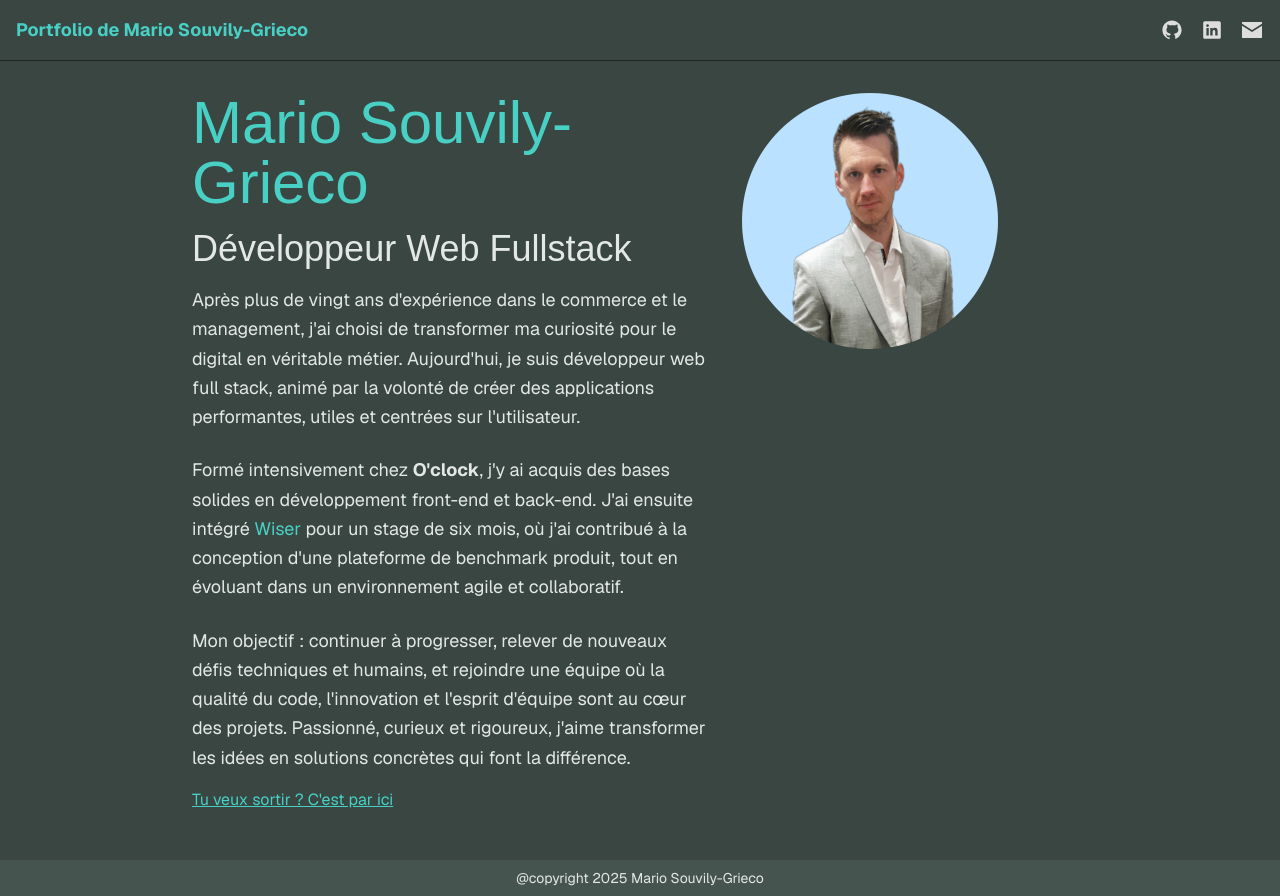
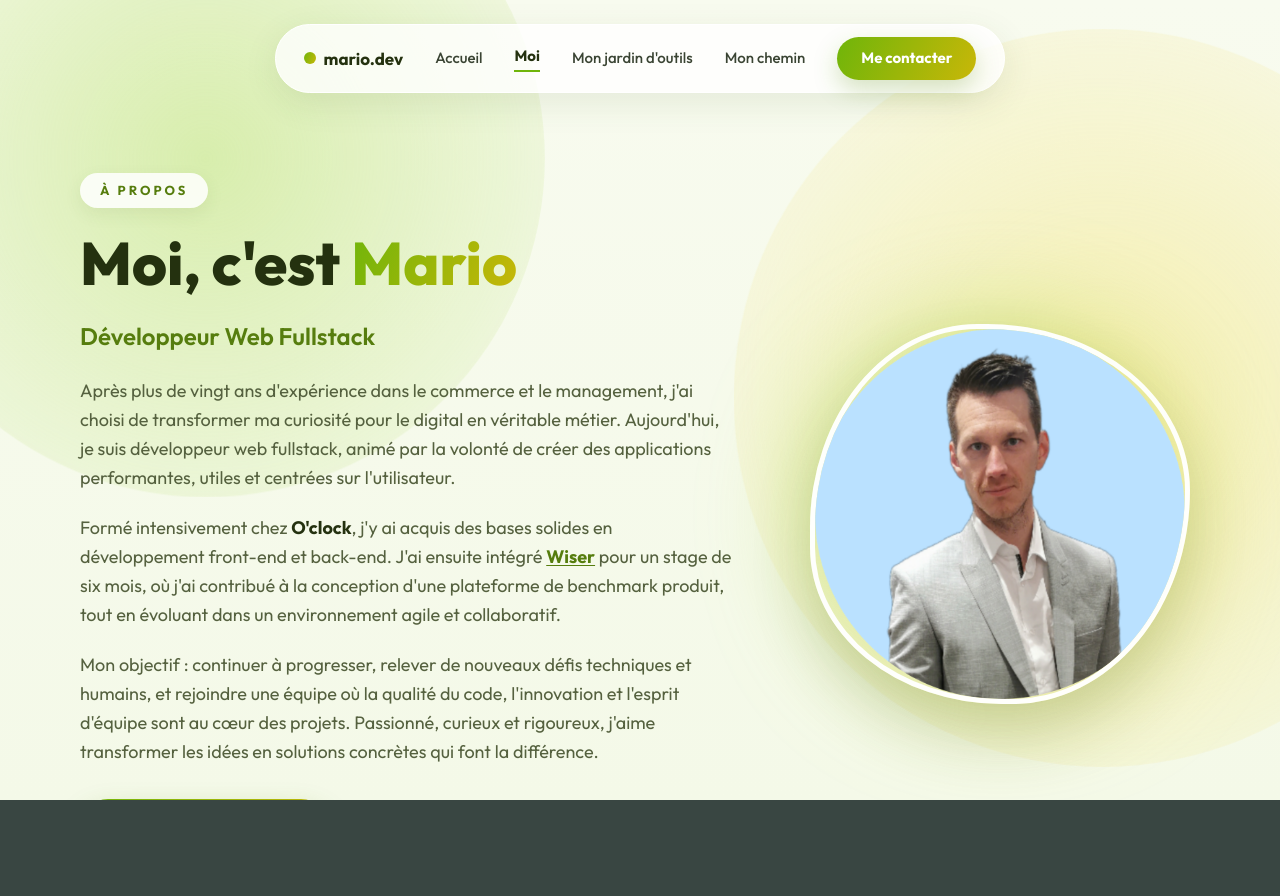
Before and after one commit to mario-souvily/portofolio2, a Next.js app: page /Moi in a window 1280 px wide. After the commit the page ends 800 px from the top, so only its background shows below. Built offline with nearby package versions, Linux system fonts and the light colour scheme; a web font is replaced by a local one.

Commit message:
restyle /Moi page with organic design, add it to nav, remove old header/footer

```diff
--- a/app/Moi/page.tsx
+++ b/app/Moi/page.tsx
@@ -1,60 +1,103 @@
-"use client";
+import type { Metadata } from "next";
 import Image from "next/image";
 import Link from "next/link";
-import { Footer } from "../../components/footer";
-import { Header } from "../../components/Header";
+import { Blobs } from "../../components/site/Blobs";
+import { NavBar } from "../../components/site/NavBar";
+
+export const metadata: Metadata = {
+  title: "Moi - Mario Souvily-grieco | Développeur Web Fullstack",
+  description:
+    "Qui est Mario Souvily-grieco ? Vingt ans de commerce, une reconversion réussie chez O'clock, un stage chez Wiser — portrait d'un développeur web fullstack.",
+  alternates: {
+    canonical: "/Moi",
+  },
+};
 
 export default function Moi() {
   return (
-    <>
-      <Header />
-      <main className="container mx-auto px-4 py-8 flex flex-col items-center text-center flex-1">
-        <section className="w-full max-w-4xl mx-auto flex flex-col md:flex-row items-start gap-8">
-          <div className="flex-[3] w-full flex flex-col gap-4 items-start text-left">
-            <h1 className="font-caption text-3xl sm:text-4xl md:text-5xl lg:text-6xl text-primary">Mario Souvily-Grieco</h1>
-            <h2 className="text-2xl sm:text-3xl md:text-4xl font-caption">Développeur Web Fullstack</h2>
+    <main className="page-organique font-outfit relative min-h-screen overflow-hidden flex-1">
+      <Blobs />
+      <div className="relative">
+        <NavBar />
+        <section className="relative flex flex-col-reverse lg:flex-row items-center gap-12 lg:gap-16 px-6 md:px-20 py-14 md:py-20">
+          <div className="flex-[1.3] flex flex-col gap-6 items-start">
+            <span className="bg-white/85 text-[#567d0e] font-bold text-[13px] tracking-[3px] py-2 px-5 rounded-full shadow-[0_6px_18px_rgba(60,90,30,0.08)]">
+              À PROPOS
+            </span>
+            <h1 className="text-4xl md:text-6xl font-extrabold leading-[1.06] text-[#24310f]">
+              Moi, c&apos;est <span className="gradtext">Mario</span>
+            </h1>
+            <h2 className="text-xl md:text-2xl font-semibold text-[#567d0e]">
+              Développeur Web Fullstack
+            </h2>
 
-            <div className="space-y-4 md:space-y-6 text-base md:text-lg leading-relaxed">
+            <div className="flex flex-col gap-5 text-base md:text-lg leading-relaxed text-[#55613f]">
               <p>
-                Après plus de vingt ans d'expérience dans le commerce et le management,
-                j'ai choisi de transformer ma curiosité pour le digital en véritable métier.
-                Aujourd'hui, je suis développeur web full stack, animé par la volonté de créer
-                des applications performantes, utiles et centrées sur l'utilisateur.
+                Après plus de vingt ans d&apos;expérience dans le commerce et le management,
+                j&apos;ai choisi de transformer ma curiosité pour le digital en véritable métier.
+                Aujourd&apos;hui, je suis développeur web fullstack, animé par la volonté de créer
+                des applications performantes, utiles et centrées sur l&apos;utilisateur.
               </p>
-
               <p>
-                Formé intensivement chez <strong>O'clock</strong>, j'y ai acquis des bases solides
-                en développement front-end et back-end. J'ai ensuite intégré
-                <a href="https://www.wiser.com" target="_blank" className="text-primary"> Wiser </a>
-                pour un stage de six mois, où j'ai contribué à la conception d'une plateforme
+                Formé intensivement chez <strong className="text-[#24310f]">O&apos;clock</strong>,
+                j&apos;y ai acquis des bases solides en développement front-end et back-end.
+                J&apos;ai ensuite intégré{" "}
+                <a
+                  href="https://www.wiser.com"
+                  target="_blank"
+                  rel="noopener noreferrer"
+                  className="font-bold text-[#567d0e] hover:text-[#8aa312] underline underline-offset-2"
+                >
+                  Wiser
+                </a>{" "}
+                pour un stage de six mois, où j&apos;ai contribué à la conception d&apos;une plateforme
                 de benchmark produit, tout en évoluant dans un environnement agile et collaboratif.
               </p>
-
               <p>
                 Mon objectif : continuer à progresser, relever de nouveaux défis techniques et
-                humains, et rejoindre une équipe où la qualité du code, l'innovation et
-                l'esprit d'équipe sont au cœur des projets.
-                Passionné, curieux et rigoureux, j'aime transformer les idées en solutions concrètes
-                qui font la différence.
+                humains, et rejoindre une équipe où la qualité du code, l&apos;innovation et
+                l&apos;esprit d&apos;équipe sont au cœur des projets. Passionné, curieux et rigoureux,
+                j&apos;aime transformer les idées en solutions concrètes qui font la différence.
               </p>
             </div>
-            <p className="mb-4 max-w-lg text-left">
-              <Link href="/" className="text-base text-primary underline">Tu veux sortir ? C'est par ici</Link></p>
 
+            <div className="flex flex-wrap items-center gap-5 mt-2">
+              <Link
+                href="/chemin"
+                className="inline-flex items-center gap-2.5 grad-vert text-white font-bold text-base py-4 px-7 rounded-full shadow-[0_12px_28px_rgba(90,140,20,0.28)] transition-all hover:-translate-y-0.5 hover:shadow-[0_16px_34px_rgba(90,140,20,0.3)]"
+              >
+                Découvrir mon chemin
+                <svg width="18" height="18" viewBox="0 0 24 24" fill="none" stroke="currentColor" strokeWidth="2.5">
+                  <path d="M5 12 L19 12 M13 6 L19 12 L13 18"></path>
+                </svg>
+              </Link>
+              <Link
+                href="/"
+                className="text-[15px] font-semibold text-[#567d0e] hover:text-[#8aa312] underline underline-offset-2"
+              >
+                Tu veux sortir ? C&apos;est par ici
+              </Link>
+            </div>
           </div>
 
-          <div className="flex-[2] flex justify-center md:justify-start w-full md:w-auto">
+          <div className="relative flex-none w-[300px] h-[300px] md:w-[400px] md:h-[400px] flex items-center justify-center">
+            <div
+              className="absolute inset-2.5 rounded-full"
+              style={{
+                background: "linear-gradient(130deg, rgba(150, 210, 60, 0.55), rgba(240, 220, 90, 0.55))",
+                filter: "blur(52px)",
+              }}
+            ></div>
             <Image
               src="/images/moi-1.png"
-              width={200}
-              height={200}
-              className="h-auto w-full max-w-48 md:max-w-64 rounded-lg animate-rotate-once"
-              alt="Photo de Mario"
+              alt="Portrait de Mario"
+              width={380}
+              height={380}
+              className="blobimg relative w-[280px] h-[280px] md:w-[380px] md:h-[380px] object-cover border-[5px] border-white/95 shadow-[0_30px_60px_rgba(60,90,30,0.2)]"
             />
           </div>
         </section>
-      </main>
-      <Footer />
-    </>
+      </div>
+    </main>
   );
 }
--- a/components/Header.tsx
+++ /dev/null
@@ -1,50 +0,0 @@
-import Image from "next/image";
-import Link from "next/link";
-
-export const Header = () => {
-  return (
-    <header className="sticky top-0 py-4 bg-background border-b border-border ">
-      <div className="container mx-auto px-4 flex items-center justify-between">
-        <h1 className="text-xs sm:text-sm md:text-lg font-bold text-primary animate-typing overflow-hidden whitespace-nowrap ">
-          Portfolio de Mario Souvily-Grieco
-        </h1>
-
-        <div className="flex items-center gap-4">
-          <Link
-            href="https://github.com/mario-souvily"
-            className="hover:opacity-80 transition-opacity">
-            <Image
-              src="/images/github-1.svg"
-              alt="GitHub Logo"
-              width={24}
-              height={24}
-              className="rounded"
-            />
-          </Link>
-          <Link
-            href="https://www.linkedin.com/in/mario-grieco-a510263b/"
-            className="hover:opacity-80 transition-opacity">
-            <Image
-              src="/images/linkedin.svg"
-              alt="LinkedIn Logo"
-              width={24}
-              height={24}
-              className="rounded"
-            />
-          </Link>
-          <Link
-            href="mailto:mario.souvily@gmail.com"
-            className="hover:opacity-80 transition-opacity">
-            <Image
-              src="/images/email.png"
-              alt="Email Logo"
-              width={24}
-              height={24}
-              className="rounded"
-            />
-          </Link>
-        </div>
-      </div>
-    </header >
-  );
-};
--- a/components/Section.tsx
+++ /dev/null
@@ -1,11 +0,0 @@
-import { cn } from "@/lib/utils";
-
-export const Section = ({ children, className }: { children: React.ReactNode, className?: string }) => {
-  return (
-    <section className={cn(" m-auto", className)}>
-      <div className="flex flex-col gap-10 items-center text-center">
-        {children}
-      </div>
-    </section>
-  )
-};
--- a/components/footer.tsx
+++ /dev/null
@@ -1,11 +0,0 @@
-import { Section } from "./Section";
-
-export const Footer = () => {
-  return (
-    <footer className="bg-muted">
-      <Section className="py-2 flex justify-center">
-        <p className=" text-sm text-foreground">@copyright 2025 Mario Souvily-Grieco</p>
-      </Section>
-    </footer>
-  );
-};
--- a/components/site/NavBar.tsx
+++ b/components/site/NavBar.tsx
@@ -5,6 +5,7 @@ import { cn } from "@/lib/utils";
 
 const links = [
   { href: "/", label: "Accueil" },
+  { href: "/Moi", label: "Moi" },
   { href: "/jardin", label: "Mon jardin d'outils" },
   { href: "/chemin", label: "Mon chemin" },
 ];
```
